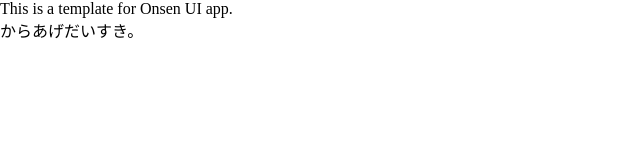
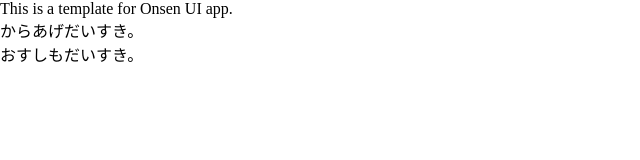
Before and after one commit to SyunsukeIkemori/test01, a browser extension: page www/index.html in a window 1280 px wide. Shown: the whole page, without its empty margins (0-640 px from the left). Drawn offline with Linux system fonts and the light colour scheme.

Commit message:
おすしもだいすき追加

```diff
--- a/www/index.html
+++ b/www/index.html
@@ -20,6 +20,7 @@
 </head>
 <body>
   This is a template for Onsen UI app.<br>
-  からあげだいすき。
+  からあげだいすき。<br>
+  おすしもだいすき。
 </body>
 </html>
```
